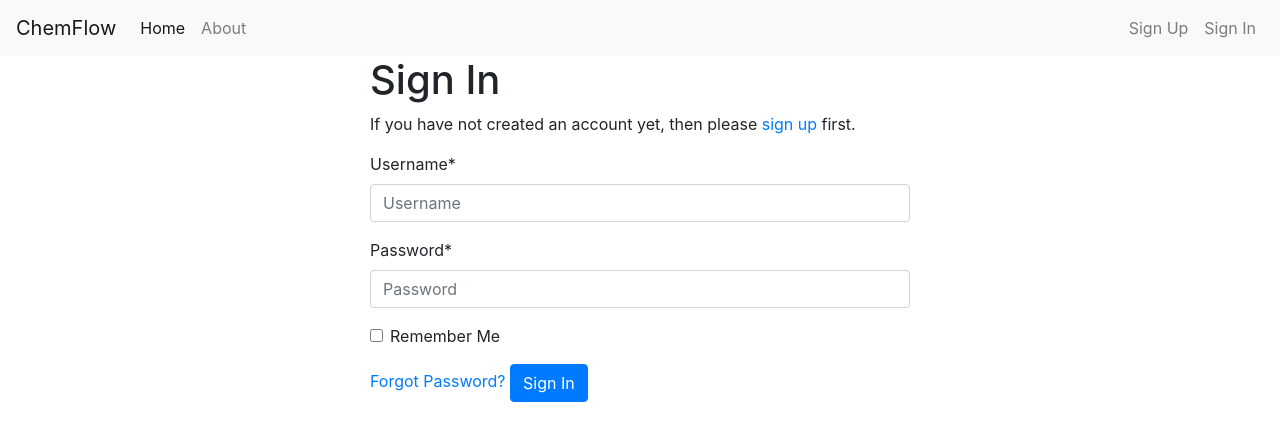
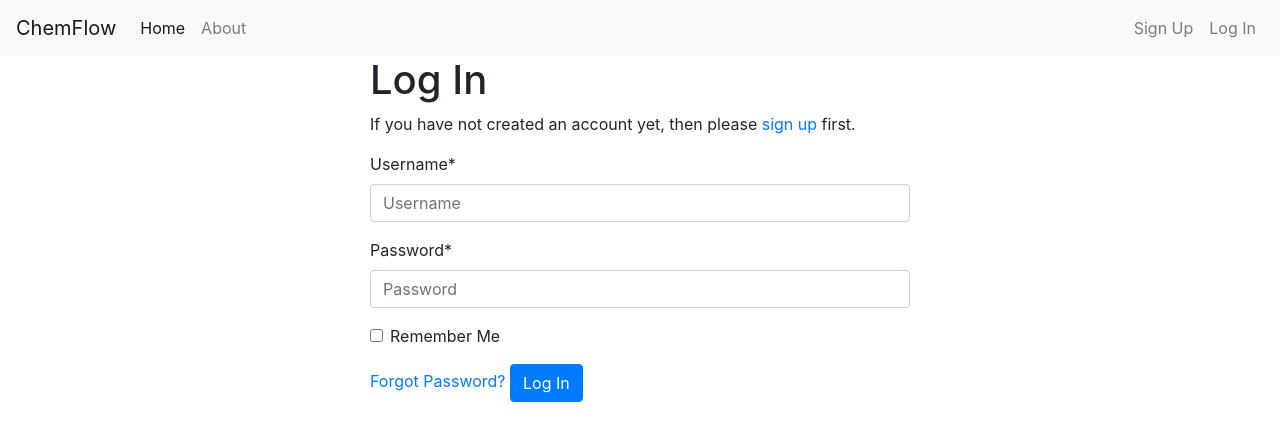
Before and after one commit to donadef/django-test, a Django app: page /accounts/login/ in a window 1280 px wide. Shown: the top 441 px of the page. Run offline with Django 3.2, Linux system fonts and the light colour scheme; parts of the project's set-up code (start-up, migrations or seed data) failed here and were passed over; some libraries are stand-ins or nearby versions.

Commit message:
sign in -> log in

```diff
--- a/chemflow/templates/account/login.html
+++ b/chemflow/templates/account/login.html
@@ -4,11 +4,11 @@
 {% load account socialaccount %}
 {% load crispy_forms_tags %}
 
-{% block head_title %}{% trans "Sign In" %}{% endblock %}
+{% block head_title %}{% trans "Log In" %}{% endblock %}
 
 {% block inner %}
 
-<h1>{% trans "Sign In" %}</h1>
+<h1>{% trans "Log In" %}</h1>
 
 {% get_providers as socialaccount_providers %}
 
@@ -41,7 +41,7 @@ for a {{ site_name }} account and sign in below:{% endblocktrans %}</p>
   <input type="hidden" name="{{ redirect_field_name }}" value="{{ redirect_field_value }}" />
   {% endif %}
   <a class="button secondaryAction" href="{% url 'account_reset_password' %}">{% trans "Forgot Password?" %}</a>
-  <button class="primaryAction btn btn-primary" type="submit">{% trans "Sign In" %}</button>
+  <button class="primaryAction btn btn-primary" type="submit">{% trans "Log In" %}</button>
 </form>
 
 {% endblock %}
--- a/chemflow/templates/account/signup.html
+++ b/chemflow/templates/account/signup.html
@@ -8,7 +8,7 @@
 {% block inner %}
 <h1>{% trans "Sign Up" %}</h1>
 
-<p>{% blocktrans %}Already have an account? Then please <a href="{{ login_url }}">sign in</a>.{% endblocktrans %}</p>
+<p>{% blocktrans %}Already have an account? Then please <a href="{{ login_url }}">log in</a>.{% endblocktrans %}</p>
 
 <form class="signup" id="signup_form" method="post" action="{% url 'account_signup' %}">
   {% csrf_token %}
--- a/chemflow/templates/base.html
+++ b/chemflow/templates/base.html
@@ -91,7 +91,7 @@
               </li>
               <li class="nav-item nav-right">
                 {# URL provided by django-allauth/account/urls.py #}
-                <a id="log-in-link" class="nav-link" href="{% url 'account_login' %}">{% trans "Sign In" %}</a>
+                <a id="log-in-link" class="nav-link" href="{% url 'account_login' %}">{% trans "Log In" %}</a>
               </li>
             {% endif %}
           </ul>
```
